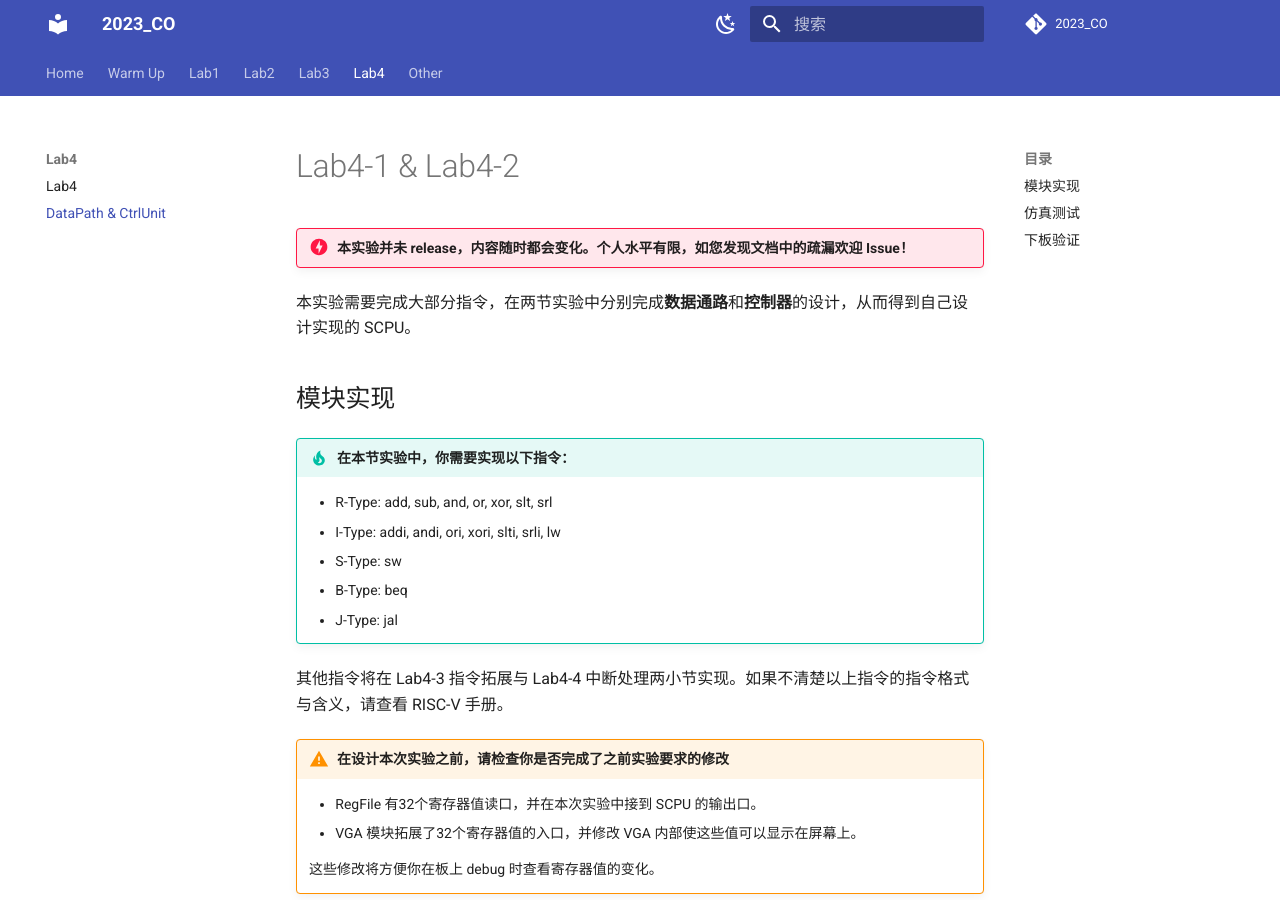
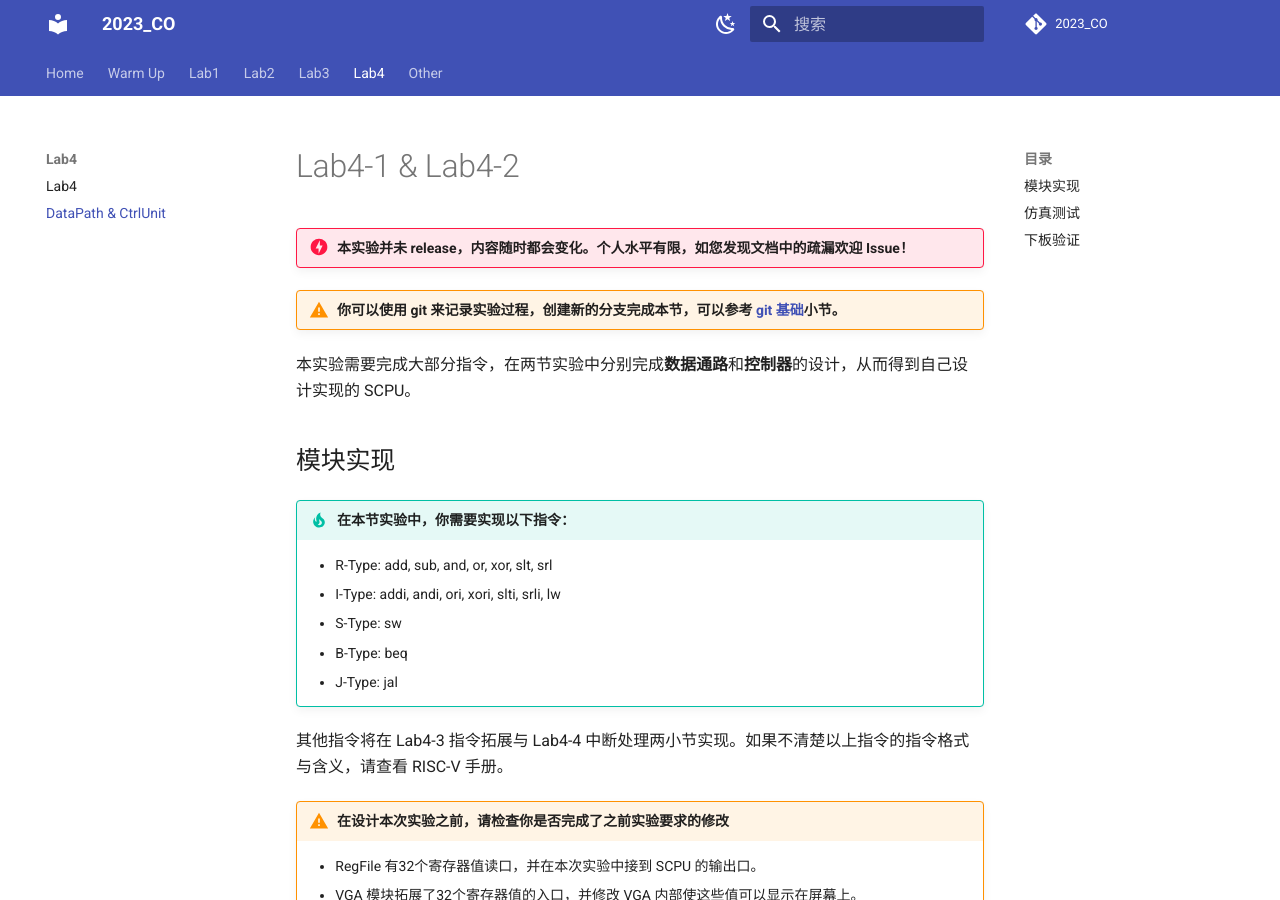
Before and after one commit to Guahao31/2023_CO, an MkDocs documentation site: the page built from docs/Lab4/DataPath_CtrlUnit.md, in a window 1280 px wide and 900 px high. Built offline with MkDocs 1.6.1 and Material for MkDocs 9.7.7, drawn with Linux system fonts in a browser that asks for light colours; comment, search, counter and statistics services are not loaded.

Commit message:
update: using git to record Lab

```diff
--- a/docs/Lab4/DataPath_CtrlUnit.md
+++ b/docs/Lab4/DataPath_CtrlUnit.md
@@ -1,6 +1,8 @@
 # Lab4-1 & Lab4-2
 
 !!! danger "本实验并未 release，内容随时都会变化。个人水平有限，如您发现文档中的疏漏欢迎 Issue！"
+
+!!! warning "你可以使用 git 来记录实验过程，创建新的分支完成本节，可以参考 [git 基础](../Other/about_git.md)小节。"
 
 本实验需要完成大部分指令，在两节实验中分别完成**数据通路**和**控制器**的设计，从而得到自己设计实现的 SCPU。
 
```
